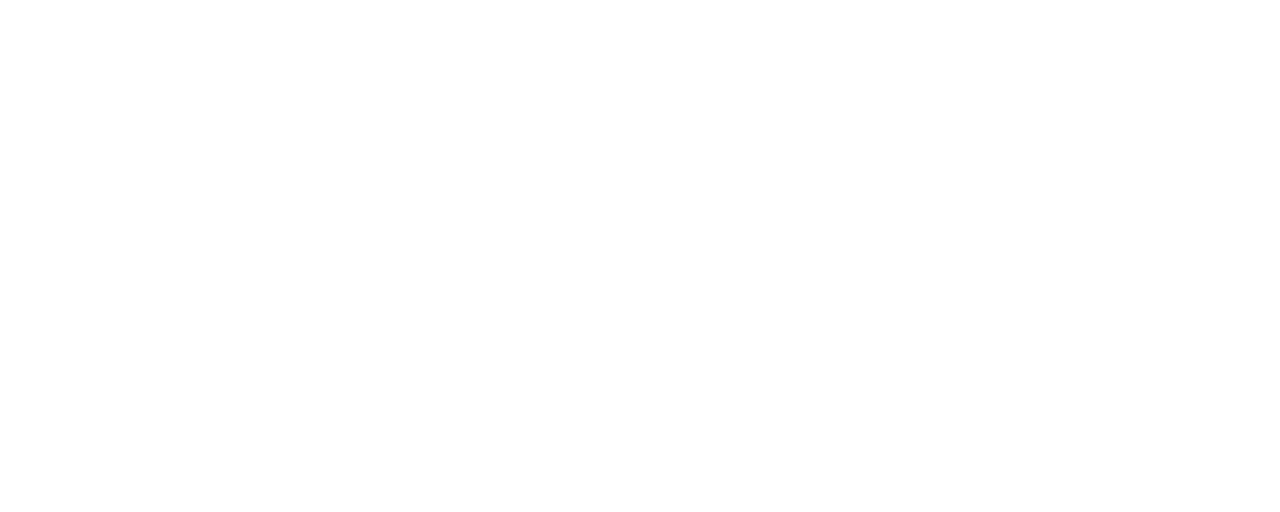
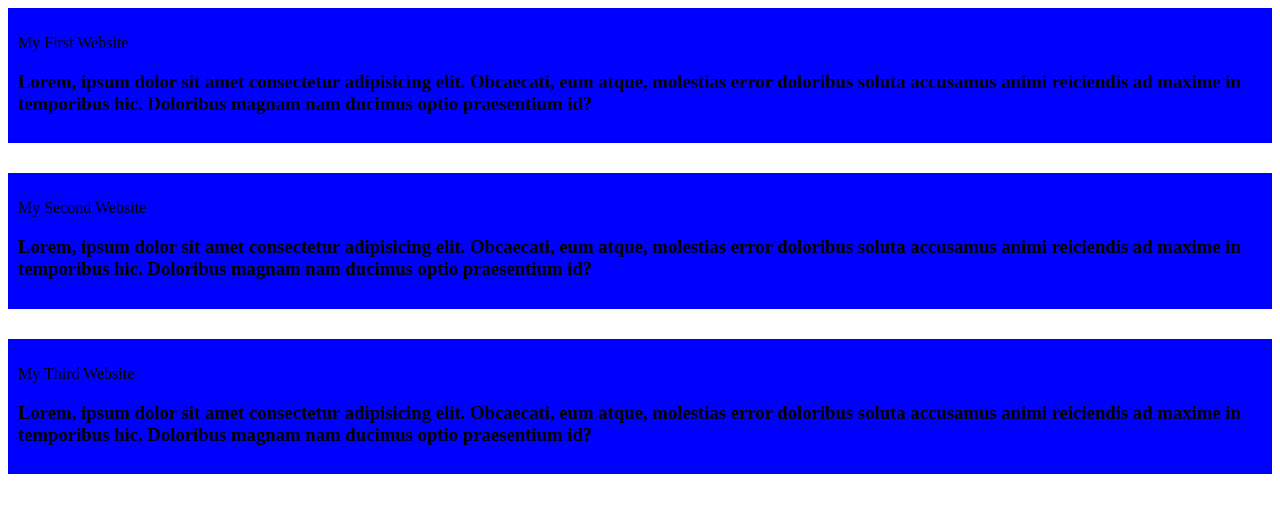
Before and after one commit to taki3810/my-simple-website, a plain HTML site: page index.html in a window 1280 px wide. Drawn offline with Linux system fonts and the light colour scheme.

Commit message:
Added the second and third blog

```diff
--- a/index.html
+++ b/index.html
@@ -4,8 +4,20 @@
     <meta charset="UTF-8">
     <meta name="viewport" content="width=device-width, initial-scale=1.0">
     <title>my-simple-website</title>
+    <link rel="stylesheet" href="styles/blog.css">
 </head>
 <body>
-    <img src="index.html" alt="">
+    <div>
+        <p>My First Website</p>
+        <h3>Lorem, ipsum dolor sit amet consectetur adipisicing elit. Obcaecati, eum atque, molestias error doloribus soluta accusamus animi reiciendis ad maxime in temporibus hic. Doloribus magnam nam ducimus optio praesentium id?</h3>
+    </div>
 </body>
+<div>
+    <p>My Second Website</p>
+    <h3>Lorem, ipsum dolor sit amet consectetur adipisicing elit. Obcaecati, eum atque, molestias error doloribus soluta accusamus animi reiciendis ad maxime in temporibus hic. Doloribus magnam nam ducimus optio praesentium id?</h3>
+</div>
+<div>
+    <p>My Third Website</p>
+    <h3>Lorem, ipsum dolor sit amet consectetur adipisicing elit. Obcaecati, eum atque, molestias error doloribus soluta accusamus animi reiciendis ad maxime in temporibus hic. Doloribus magnam nam ducimus optio praesentium id?</h3>
+</div>
 </html>
--- /dev/null
+++ b/styles/blog.css
@@ -0,0 +1,5 @@
+div{
+    background-color: blue;
+    padding: 10px;
+    margin-bottom: 30px;
+}
```
